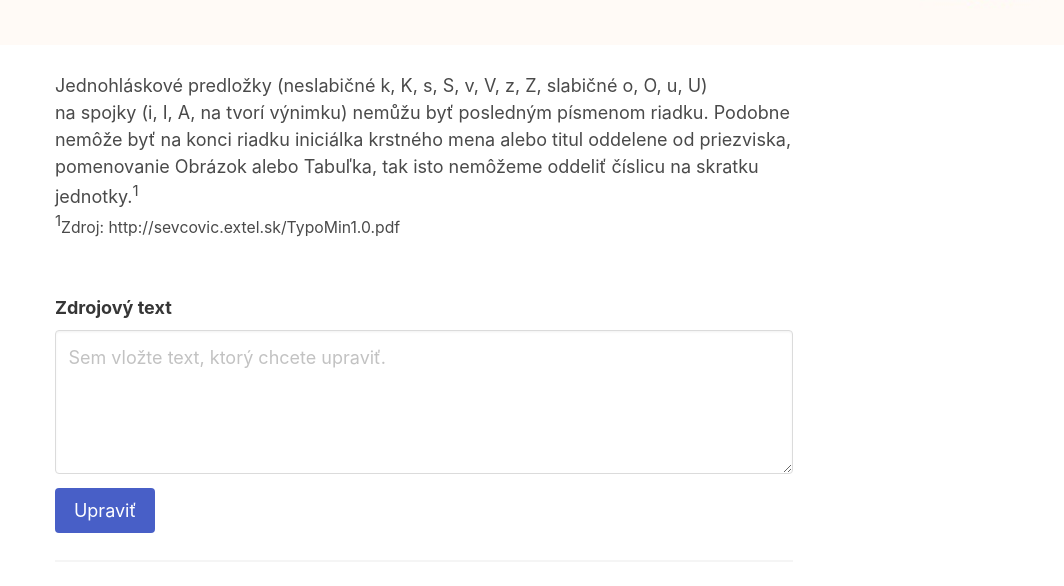
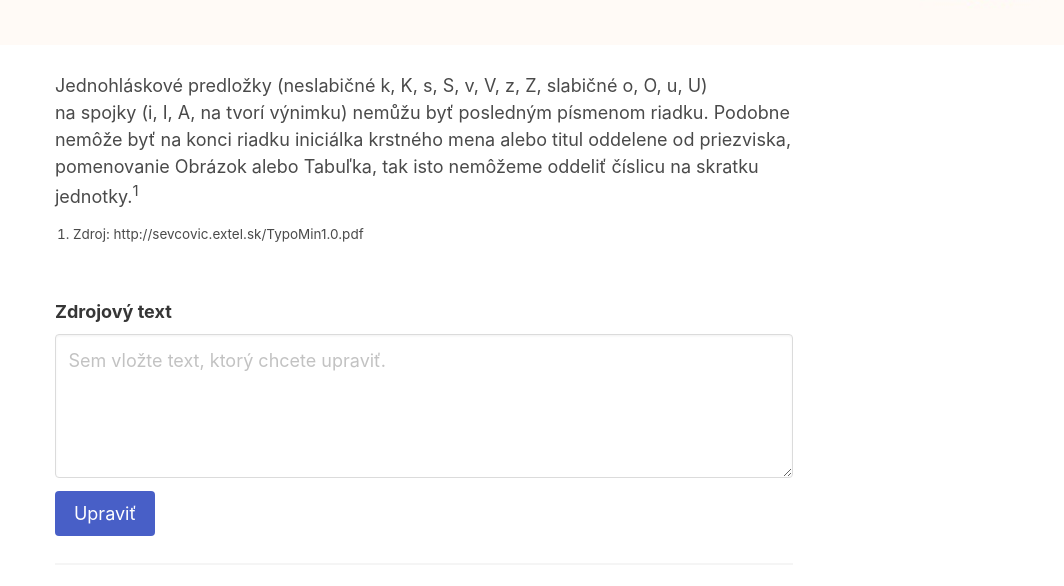
Before and after one commit to LabZoneSK/predlozky, a website built with webpack: page src/index.html in a window 1280 px wide. Shown: the part 136-722 px from the top of the page, without its empty margins (216-1280 px from the left). Built offline with nearby package versions, Linux system fonts and the light colour scheme.

Commit message:
Adds references list

```diff
--- a/src/index.html
+++ b/src/index.html
@@ -30,9 +30,10 @@
 						na&nbsp;skratku jednotky.<sup>1</sup>
 					</p>
 
-					<p>
-						<sup>1</sup
-						><small>Zdroj: http://sevcovic.extel.sk/TypoMin1.0.pdf</small>
+					<p class="mt-3">
+						<ol class="is-size-7" style="padding-left: 1rem;">
+							<li>Zdroj: http://sevcovic.extel.sk/TypoMin1.0.pdf</li>
+						</ol>
 					</p>
 				</div>
 			</section>
```
Also changed, not shown: dist/index.html.
